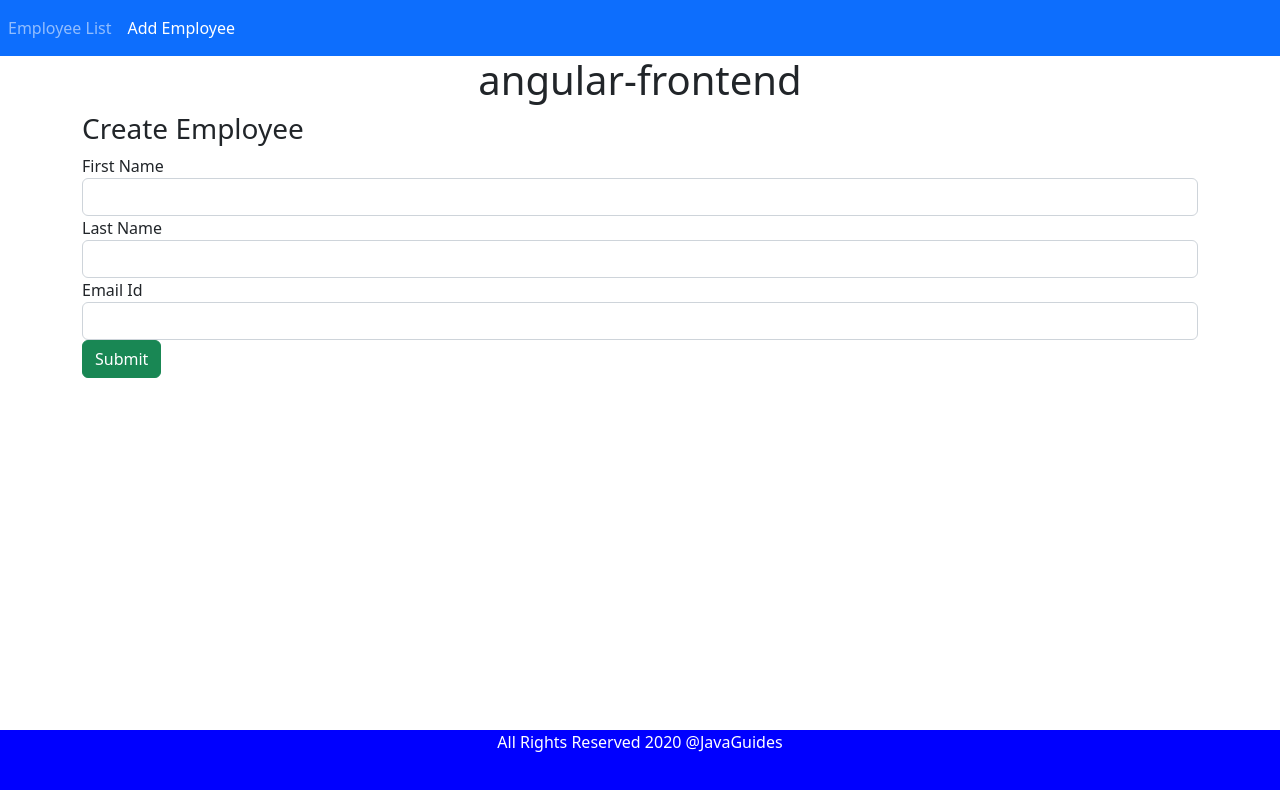
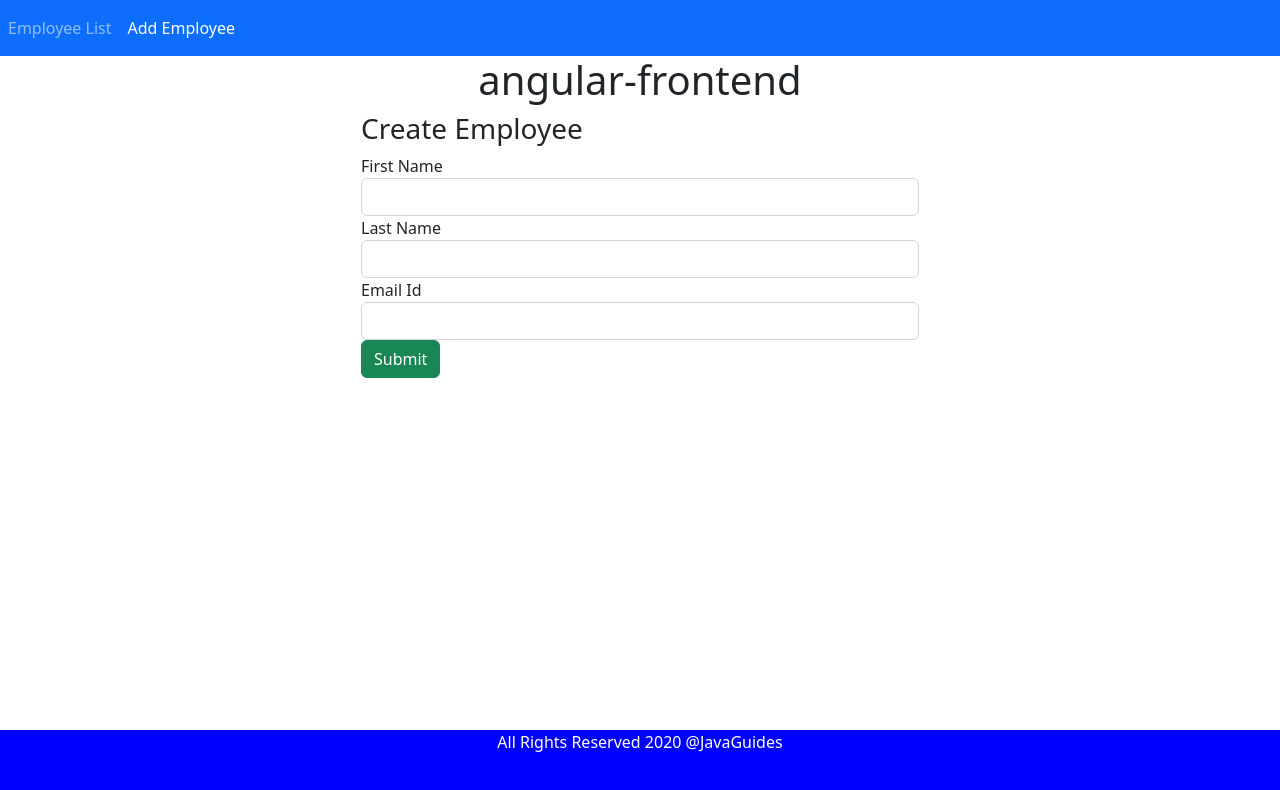
Before and after one commit to chocho77/angular-frontend, an Angular app: page /create-employee in a window 1280 px wide. Shown: the top 790 px of the page. Built offline with nearby package versions, Linux system fonts and the light colour scheme.

Commit message:
On branch master  Your branch is up to date with 'origin/master'.  Changes to be committed: 	modified:   src/app/create-employee/create-employee.component.html 	modified:   src/app/create-employee/create-employee.component.ts

```diff
--- a/src/app/create-employee/create-employee.component.html
+++ b/src/app/create-employee/create-employee.component.html
@@ -1,3 +1,4 @@
+<div class="col-md-6 offset-md-3">
 <h3> Create Employee </h3>
 <form (ngSubmit) = "onSubmit()">
 
@@ -22,3 +23,4 @@
     <button class="btn btn-success" type="submit">Submit</button>
 
 </form>
+</div>
--- a/src/app/create-employee/create-employee.component.ts
+++ b/src/app/create-employee/create-employee.component.ts
@@ -16,6 +16,7 @@ export class CreateEmployeeComponent implements OnInit{
   }
 
   onSubmit(){
+    console.log(this.employee);
 
   }
 
```
